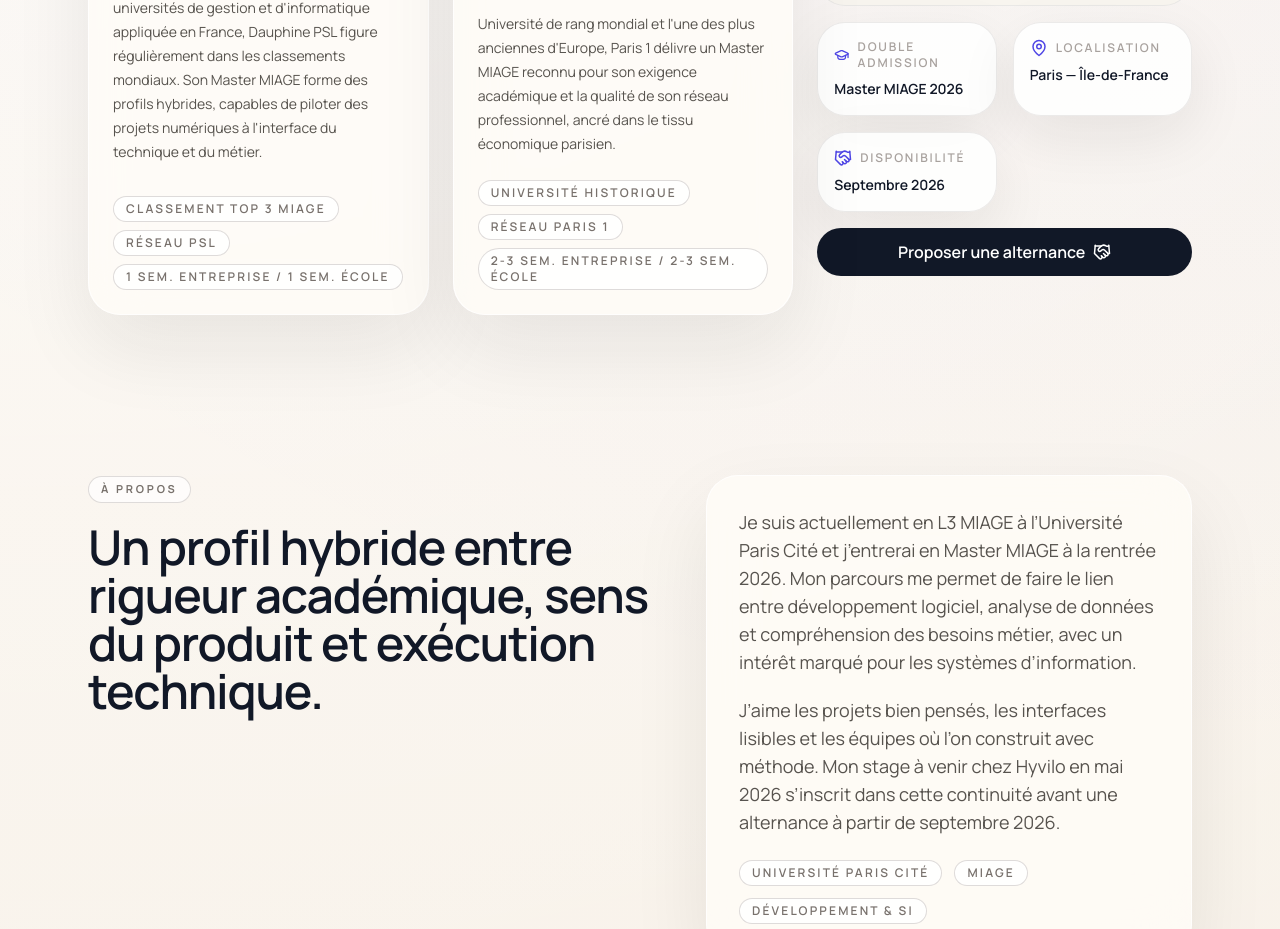
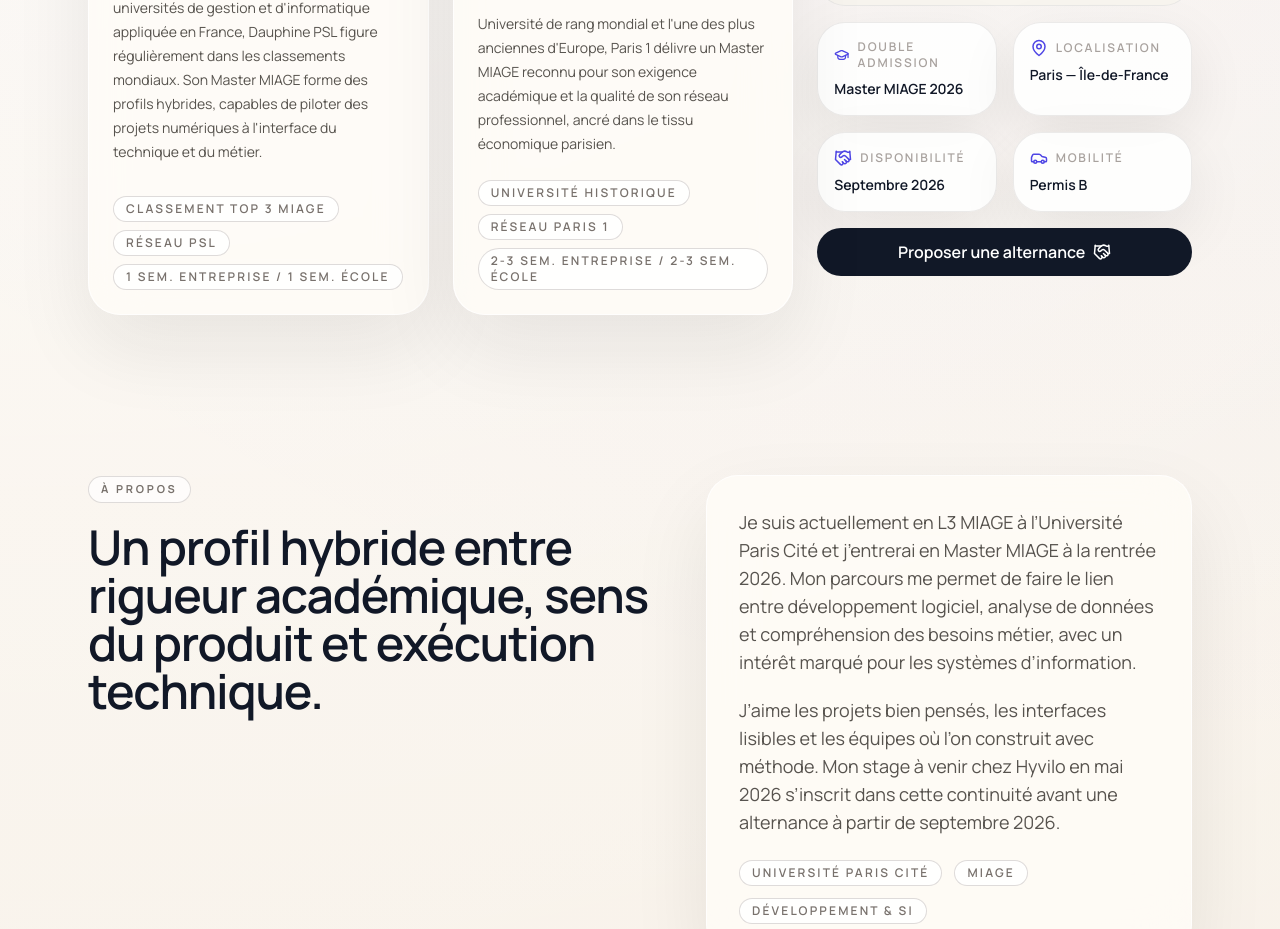
Before and after one commit to kimynh/elodiecao.github.io, a React (Vite) app: page / in a window 1280 px wide. Shown: the part 1440-2369 px from the top of the page. Built offline with nearby package versions, Linux system fonts and the light colour scheme.

Commit message:
commit de la page alternance

```diff
--- a/src/components/Alternance.jsx
+++ b/src/components/Alternance.jsx
@@ -1,6 +1,6 @@
 import React from "react";
 import { motion } from "framer-motion";
-import { GraduationCap, Handshake, MapPin } from "lucide-react";
+import { GraduationCap, Handshake, MapPin, Car } from "lucide-react";
 import dauphinelogo from "../assets/dauphine-logo.png";
 import sorbonneLogo from "../assets/sorbonne-logo.png";
 
@@ -19,6 +19,11 @@ const highlights = [
     icon: <Handshake size={18} className="text-accent" />,
     label: "Disponibilité",
     value: "Septembre 2026",
+  },
+  {
+    icon: <Car size={18} className="text-accent" />,
+    label: "Mobilité",
+    value: "Permis B",
   },
 ];
 
```
